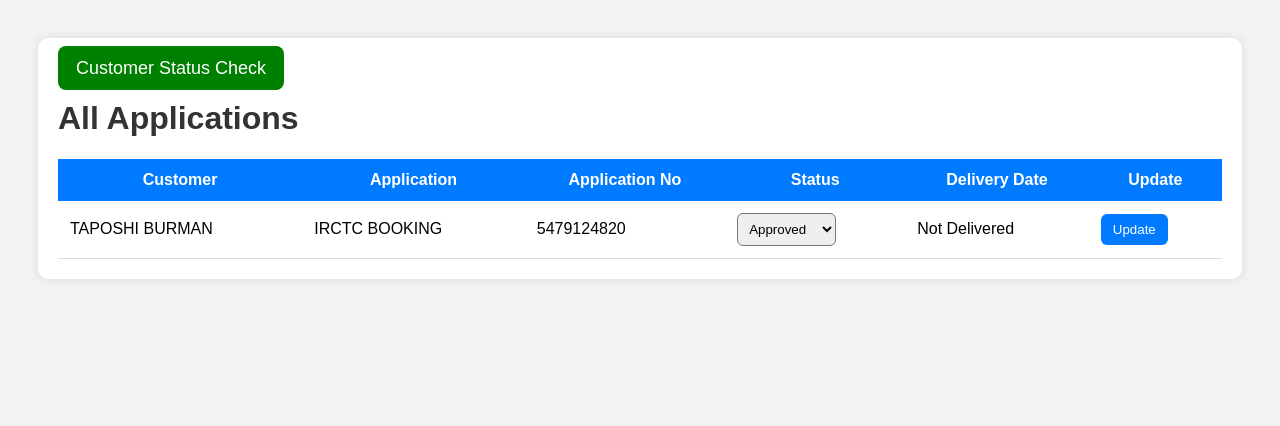
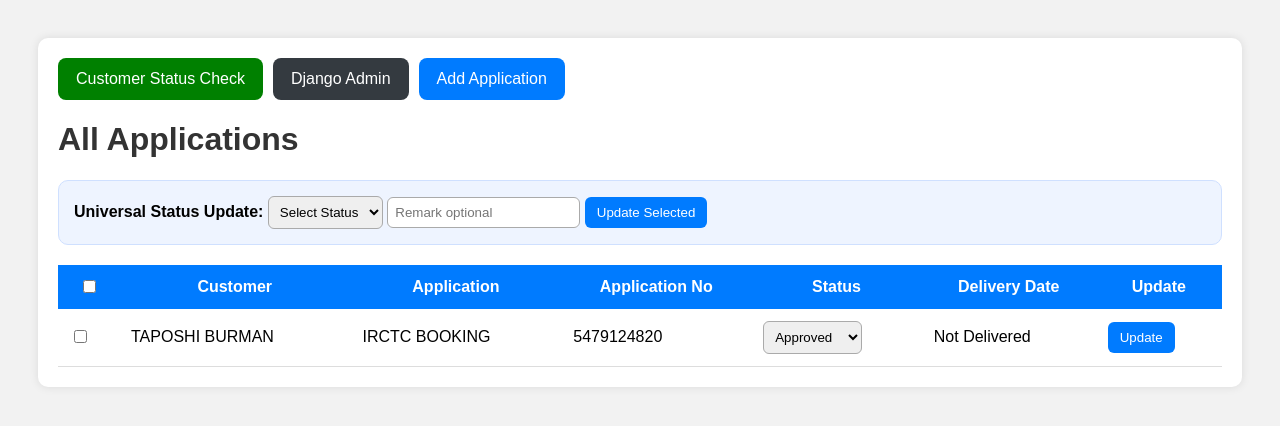
Before and after one commit to Adityakumar444uu/aditya-cyber-zone, a Django app: page /applications/ in a window 1280 px wide. Shown: the top 426 px of the page. Run offline with Django 5.2, Linux system fonts and the light colour scheme; data comes from the database, SQL or seed files in the repository; both versions use the stored data as it was after the commit.

Commit message:
Add admin button and bulk status update

```diff
--- a/customers_app/urls.py
+++ b/customers_app/urls.py
@@ -23,5 +23,5 @@ urlpatterns = [
     path('raise-grievance/', views.raise_grievance, name='raise_grievance'),
     path('grievance-status/', views.grievance_status, name='grievance_status'),
 path('my-grievances/', views.my_grievances, name='my_grievances'),
-
+path('bulk-update-status/', views.bulk_update_status, name='bulk_update_status'),
 ]
--- a/customers_app/views.py
+++ b/customers_app/views.py
@@ -310,3 +310,33 @@ def my_grievances(request):
         "grievances": grievances,
         "mobile": mobile
     })
+def bulk_update_status(request):
+    if request.method == "POST":
+        selected_ids = request.POST.getlist("selected_applications")
+        new_status = request.POST.get("bulk_status")
+        remark = request.POST.get("bulk_remark") or ""
+
+        if selected_ids and new_status:
+            applications = Application.objects.filter(id__in=selected_ids)
+
+            for application in applications:
+                application.status = new_status
+                application.remarks = remark
+
+                if new_status == "Delivered":
+                    application.delivery_date = timezone.now()
+                else:
+                    application.delivery_date = None
+
+                application.save()
+
+                ApplicationStatusHistory.objects.create(
+                    application=application,
+                    status=new_status,
+                    remark=remark
+                )
+
+                sync_application_to_excel(application)
+                sync_application_to_sheet(application, remark)
+
+    return redirect("all_applications")
--- a/templates/all_applications.html
+++ b/templates/all_applications.html
@@ -21,6 +21,34 @@
             color:#333;
         }
 
+        .top-buttons{
+            display:flex;
+            gap:10px;
+            flex-wrap:wrap;
+            margin-bottom:20px;
+        }
+
+        .btn-link{
+            color:white;
+            padding:12px 18px;
+            text-decoration:none;
+            border-radius:8px;
+            font-size:16px;
+            display:inline-block;
+        }
+
+        .green{ background:green; }
+        .dark{ background:#343a40; }
+        .blue{ background:#007bff; }
+
+        .bulk-box{
+            background:#eef4ff;
+            padding:15px;
+            border-radius:10px;
+            margin-bottom:15px;
+            border:1px solid #cfe0ff;
+        }
+
         table{
             width:100%;
             border-collapse:collapse;
@@ -42,19 +70,10 @@
             background:#f5f5f5;
         }
 
-        .pending{
-            color:orange;
-            font-weight:bold;
-        }
-
-        .delivered{
-            color:green;
-            font-weight:bold;
-        }
-
-        select{
+        select, input{
             padding:7px;
             border-radius:6px;
+            border:1px solid #aaa;
         }
 
         button{
@@ -69,6 +88,12 @@
         button:hover{
             background:#0056b3;
         }
+
+        .single-form{
+            display:flex;
+            gap:8px;
+            align-items:center;
+        }
     </style>
 </head>
 
@@ -76,24 +101,40 @@
 
 <div class="container">
 
-    <div style="margin-bottom:20px;">
-        <a href="/check-status/"
-        style="
-        background:green;
-        color:white;
-        padding:12px 18px;
-        text-decoration:none;
-        border-radius:8px;
-        font-size:18px;
-        ">
-            Customer Status Check
-        </a>
+    <div class="top-buttons">
+        <a href="/check-status/" class="btn-link green">Customer Status Check</a>
+        <a href="/admin/" class="btn-link dark">Django Admin</a>
+        <a href="/add-application/" class="btn-link blue">Add Application</a>
     </div>
 
     <h1>All Applications</h1>
 
+    <form method="POST" action="{% url 'bulk_update_status' %}">
+        {% csrf_token %}
+
+        <div class="bulk-box">
+            <b>Universal Status Update:</b>
+
+            <select name="bulk_status" required>
+                <option value="">Select Status</option>
+                <option value="Pending">Pending</option>
+                <option value="Submitted">Submitted</option>
+                <option value="In Process">In Process</option>
+                <option value="Approved">Approved</option>
+                <option value="Rejected">Rejected</option>
+                <option value="Delivered">Delivered</option>
+            </select>
+
+            <input type="text" name="bulk_remark" placeholder="Remark optional">
+
+            <button type="submit">Update Selected</button>
+        </div>
+
         <table>
             <tr>
+                <th>
+                    <input type="checkbox" onclick="toggleAll(this)">
+                </th>
                 <th>Customer</th>
                 <th>Application</th>
                 <th>Application No</th>
@@ -104,12 +145,16 @@
 
             {% for app in applications %}
             <tr>
+                <td>
+                    <input type="checkbox" name="selected_applications" value="{{ app.id }}">
+                </td>
+
                 <td>{{ app.customer.name }}</td>
                 <td>{{ app.application_name }}</td>
                 <td>{{ app.application_no }}</td>
 
                 <td>
-                <form method="POST" action="{% url 'update_status' app.id %}">
+                    <form method="POST" action="{% url 'update_status' app.id %}" class="single-form">
                         {% csrf_token %}
 
                         <select name="status">
@@ -138,12 +183,22 @@
 
             {% empty %}
             <tr>
-            <td colspan="6">No applications found.</td>
+                <td colspan="7">No applications found.</td>
             </tr>
             {% endfor %}
         </table>
+    </form>
 
 </div>
 
+<script>
+function toggleAll(source) {
+    let checkboxes = document.querySelectorAll('input[name="selected_applications"]');
+    for (let i = 0; i < checkboxes.length; i++) {
+        checkboxes[i].checked = source.checked;
+    }
+}
+</script>
+
 </body>
 </html>
```
Also changed, not shown: db.sqlite3, 1 other file. Lines whose indentation alone changed are shown as unchanged.
